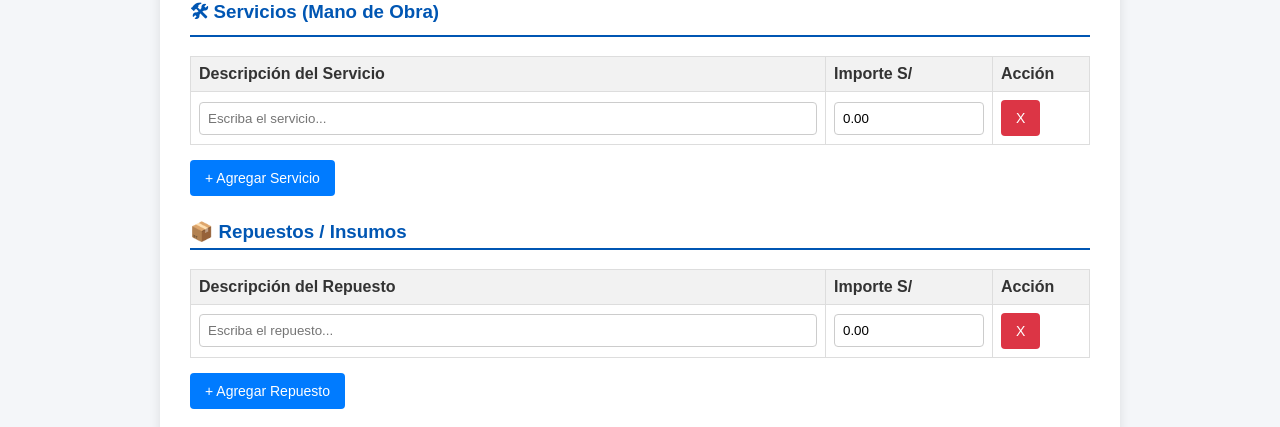
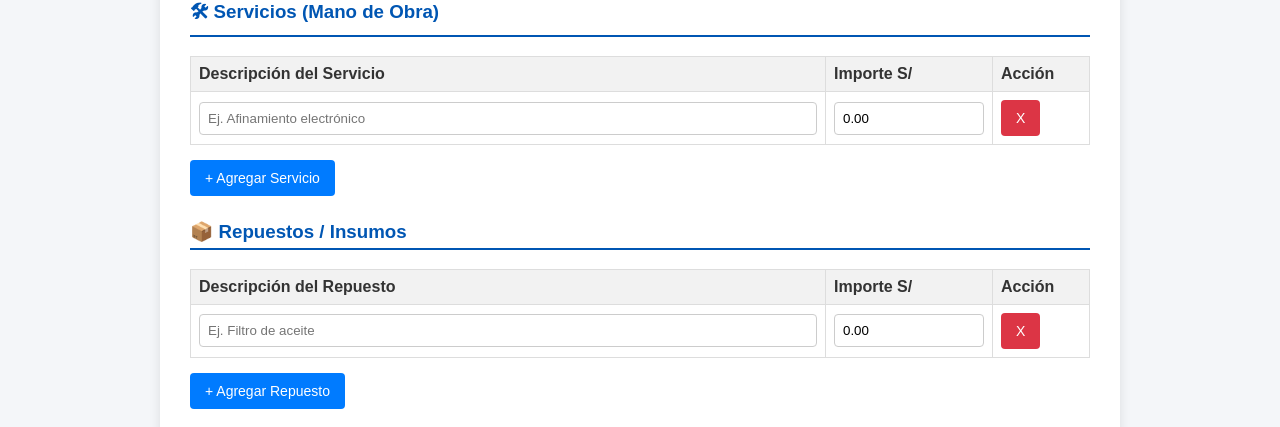
Before and after one commit to Iza-bel06/mecanixpro., a Flask app: page / in a window 1280 px wide. Shown: the part 848-1275 px from the top of the page. Run offline with Flask 3, Linux system fonts and the light colour scheme; a user stored in the database is signed in.

Commit message:
Update index.html

```diff
--- a/templates/index.html
+++ b/templates/index.html
@@ -194,7 +194,7 @@
             <tbody id="tabla-servicios">
                 <tr>
                     <td>
-                        <input type="text" class="serv-desc" placeholder="Escriba el servicio...">
+                        <input type="text" class="serv-desc" placeholder="Ej. Afinamiento electrónico" list="lista-servicios">
                     </td>
                     <td><input type="number" step="0.01" class="serv-precio" value="0.00" oninput="calcularTotales()"></td>
                     <td><button type="button" class="btn btn-danger" onclick="eliminarFila(this)">X</button></td>
@@ -215,7 +215,7 @@
             <tbody id="tabla-repuestos">
                 <tr>
                     <td>
-                        <input type="text" class="rep-desc" placeholder="Escriba el repuesto...">
+                        <input type="text" class="rep-desc" placeholder="Ej. Filtro de aceite" list="lista-repuestos">
                     </td>
                     <td><input type="number" step="0.01" class="rep-precio" value="0.00" oninput="calcularTotales()"></td>
                     <td><button type="button" class="btn btn-danger" onclick="eliminarFila(this)">X</button></td>
@@ -223,6 +223,28 @@
             </tbody>
         </table>
         <button type="button" class="btn" onclick="agregarRepuesto()">+ Agregar Repuesto</button>
+
+        <!-- Listas de sugerencias inteligentes -->
+        <datalist id="lista-servicios">
+            <option value="Afinamiento electrónico">
+            <option value="Mantenimiento preventivo 5,000 km">
+            <option value="Mantenimiento preventivo 10,000 km">
+            <option value="Cambio de pastillas de freno">
+            <option value="Diagnóstico con escáner automotriz">
+            <option value="Limpieza de inyectores">
+            <option value="Cambio de líquido de frenos">
+        </datalist>
+
+        <datalist id="lista-repuestos">
+            <option value="Aceite sintético 5W-30 (Litro)">
+            <option value="Aceite semisintético 10W-40 (Litro)">
+            <option value="Filtro de aceite estándar">
+            <option value="Filtro de aire de motor">
+            <option value="Filtro de cabina / aire acondicionado">
+            <option value="Juego de pastillas de freno delanteras">
+            <option value="Bujía de encendido convencional">
+            <option value="Limpiador de frenos (Spray)">
+        </datalist>
 
         <div class="totals-section">
             <p>Subtotal Servicios: <span id="lbl-sub-servicios">S/ 0.00</span></p>
@@ -290,7 +312,7 @@
         const tbody = document.getElementById('tabla-servicios');
         const tr = document.createElement('tr');
         tr.innerHTML = `
-            <td><input type="text" class="serv-desc" placeholder="Escriba el servicio..."></td>
+            <td><input type="text" class="serv-desc" placeholder="Ej. Afinamiento electrónico" list="lista-servicios"></td>
             <td><input type="number" step="0.01" class="serv-precio" value="0.00" oninput="calcularTotales()"></td>
             <td><button type="button" class="btn btn-danger" onclick="eliminarFila(this)">X</button></td>
         `;
@@ -301,7 +323,7 @@
         const tbody = document.getElementById('tabla-repuestos');
         const tr = document.createElement('tr');
         tr.innerHTML = `
-            <td><input type="text" class="rep-desc" placeholder="Escriba el repuesto..."></td>
+            <td><input type="text" class="rep-desc" placeholder="Ej. Filtro de aceite" list="lista-repuestos"></td>
             <td><input type="number" step="0.01" class="rep-precio" value="0.00" oninput="calcularTotales()"></td>
             <td><button type="button" class="btn btn-danger" onclick="eliminarFila(this)">X</button></td>
         `;
```
